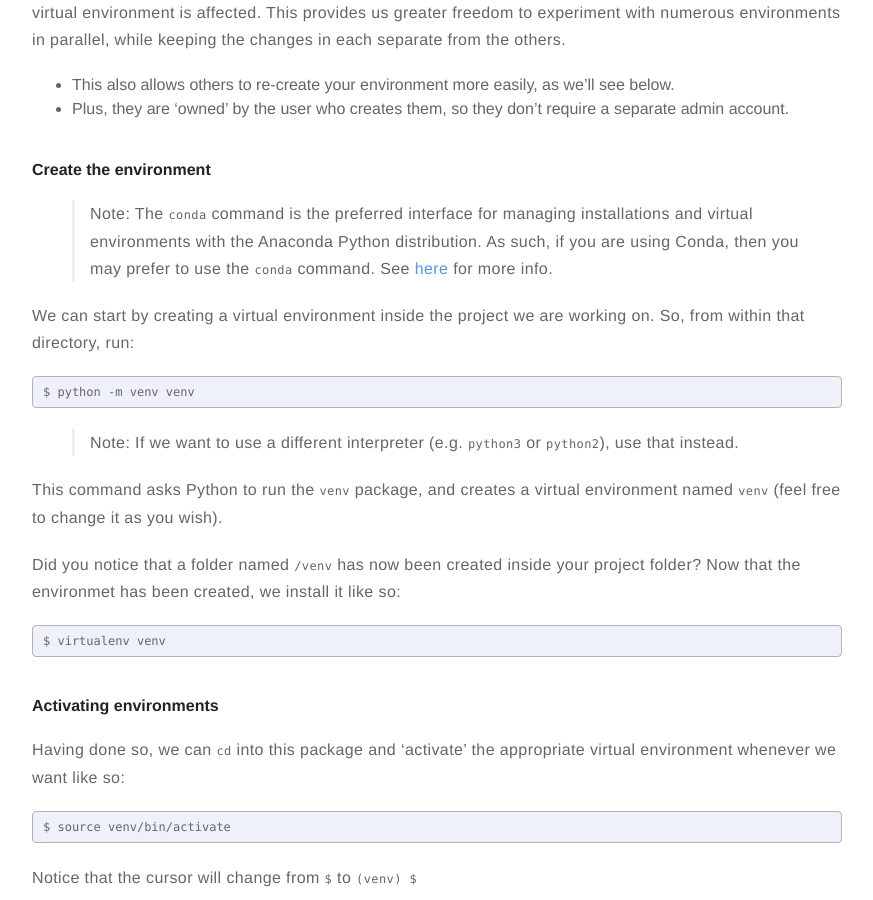
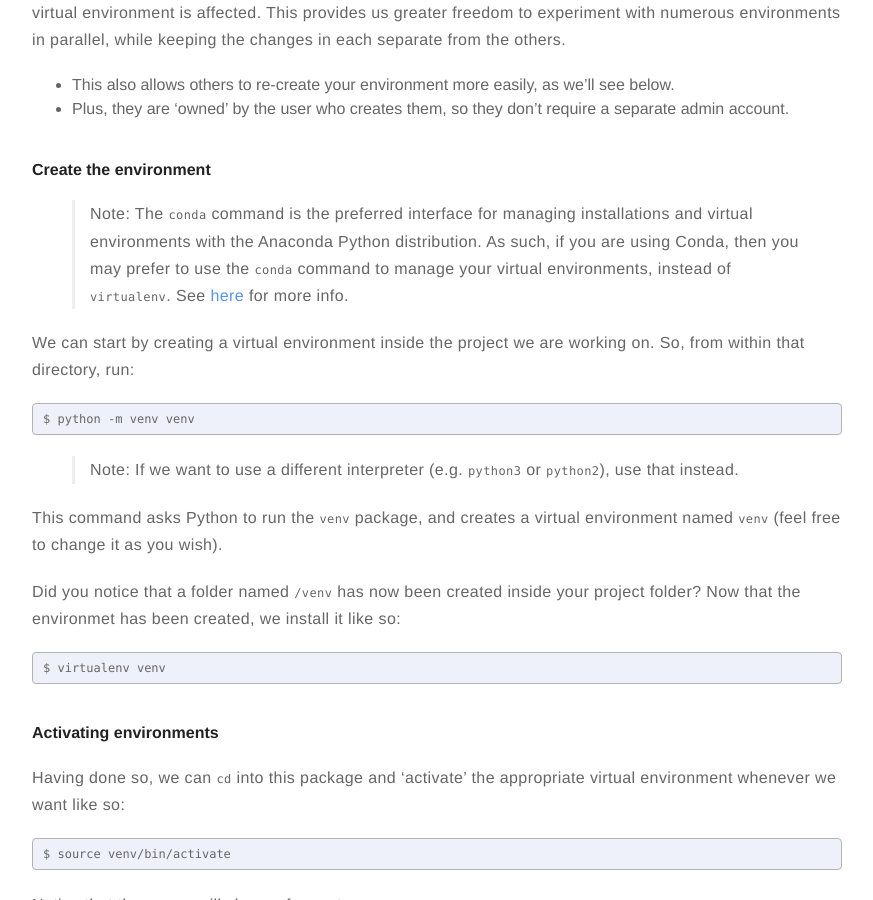
Before and after one commit to meccaLeccaHi/meccaLeccaHi.github.io, a Jekyll site: the page built from _posts/2019-02-12-virtual-environments-with-python.md, in a window 1280 px wide and 900 px high, scrolled down 904 px. Shown: the whole window, without its empty margins (203-1076 px from the left). Built offline with Jekyll 4.4.1, drawn with Linux system fonts in a browser that asks for light colours; comment, search, counter and statistics services are not loaded.

````diff
--- a/_posts/2019-02-12-virtual-environments-with-python.md
+++ b/_posts/2019-02-12-virtual-environments-with-python.md
@@ -36,7 +36,7 @@
 - Plus, they are 'owned' by the user who creates them, so they don't require a separate admin account.
 
 #### Create the environment
->Note: The `conda` command is the preferred interface for managing installations and virtual environments with the Anaconda Python distribution. As such, if you are using Conda, then you may prefer to use the `conda` command. See [here](https://uoa-eresearch.github.io/eresearch-cookbook/recipe/2014/11/20/conda/) for more info.
+>Note: The `conda` command is the preferred interface for managing installations and virtual environments with the Anaconda Python distribution. As such, if you are using Conda, then you may prefer to use the `conda` command to manage your virtual environments, instead of `virtualenv`. See [here](https://uoa-eresearch.github.io/eresearch-cookbook/recipe/2014/11/20/conda/) for more info.
 
 We can start by creating a virtual environment inside the project we are working on. So, from within that directory, run:
 ```
````
